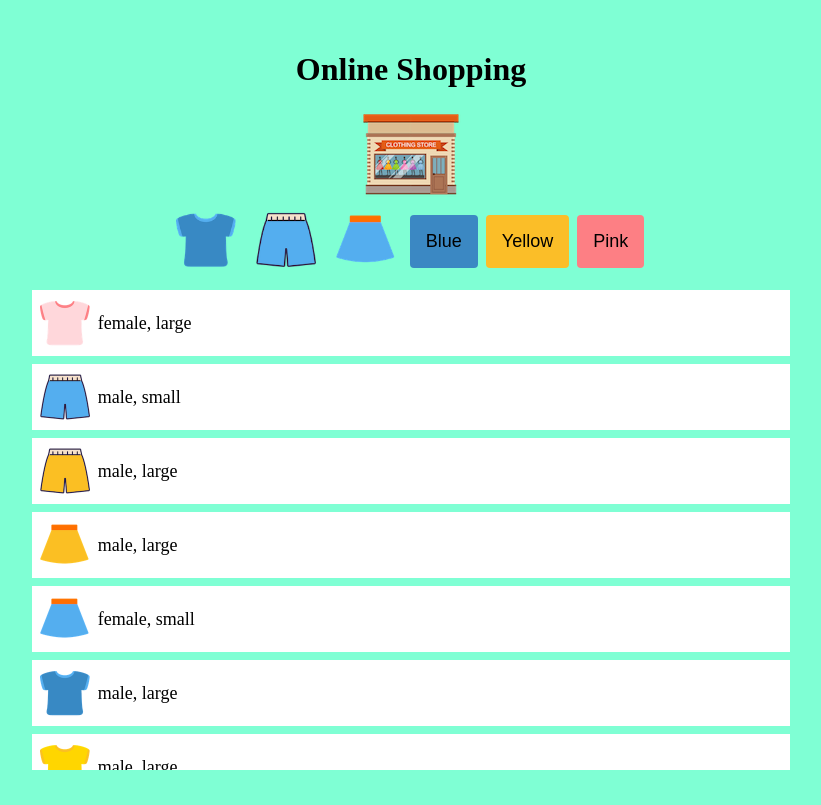
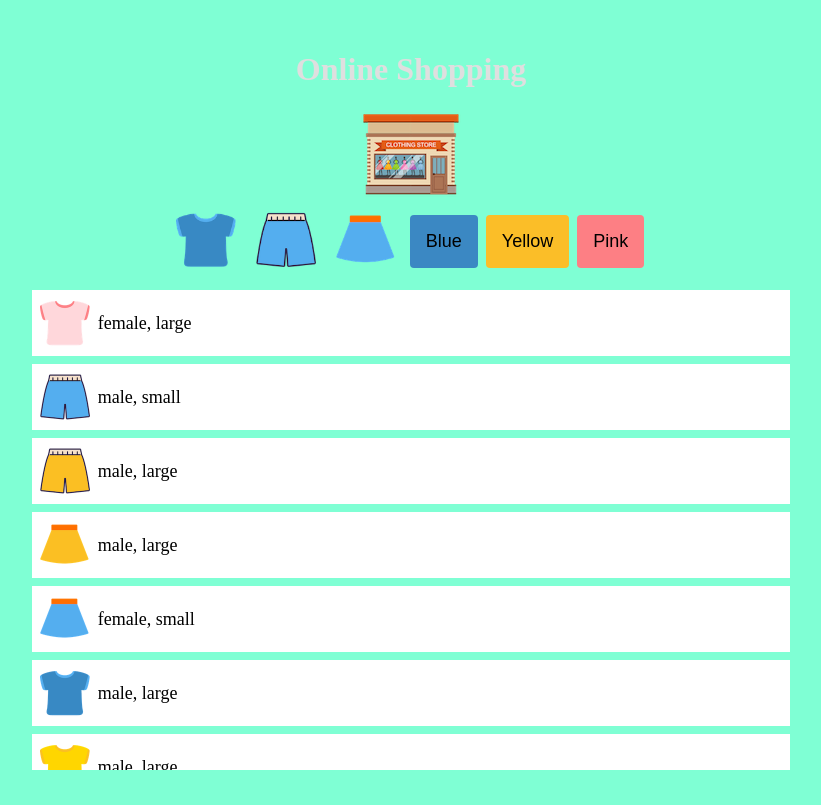
Before and after one commit to yulbamn/kubernetescode, a plain HTML site: page index.html in a window 1280 px wide. Shown: the whole page, without its empty margins (229-1050 px from the left). Drawn offline with Linux system fonts and the light colour scheme.

Commit message:
Update index.html

```diff
--- a/index.html
+++ b/index.html
@@ -8,7 +8,7 @@
     <script src="src/main.js" defer></script>
   </head>
   <body>
-    <h1 style="color: #000000;">Online Shopping</h1>
+    <h1 style="color: #dfdfdf;">Online Shopping</h1>
     <!-- Logo -->
     <img src="img/logo.png" alt="Logo" class="logo" />
 
```
